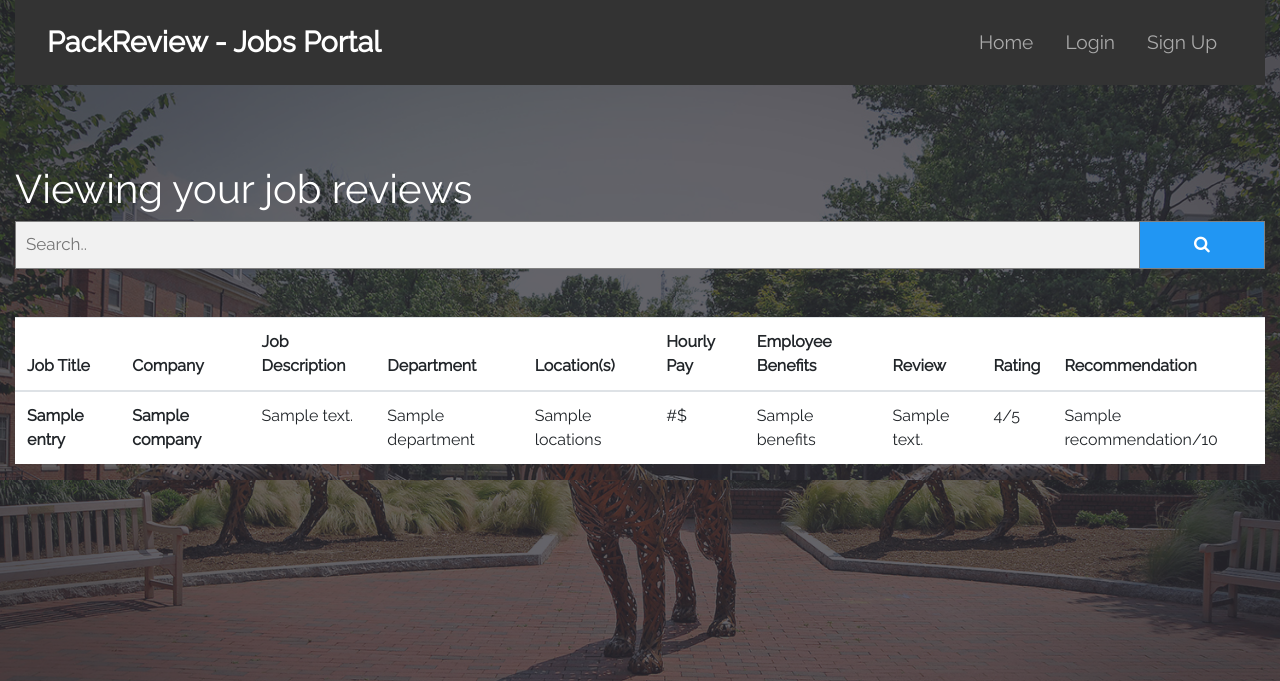
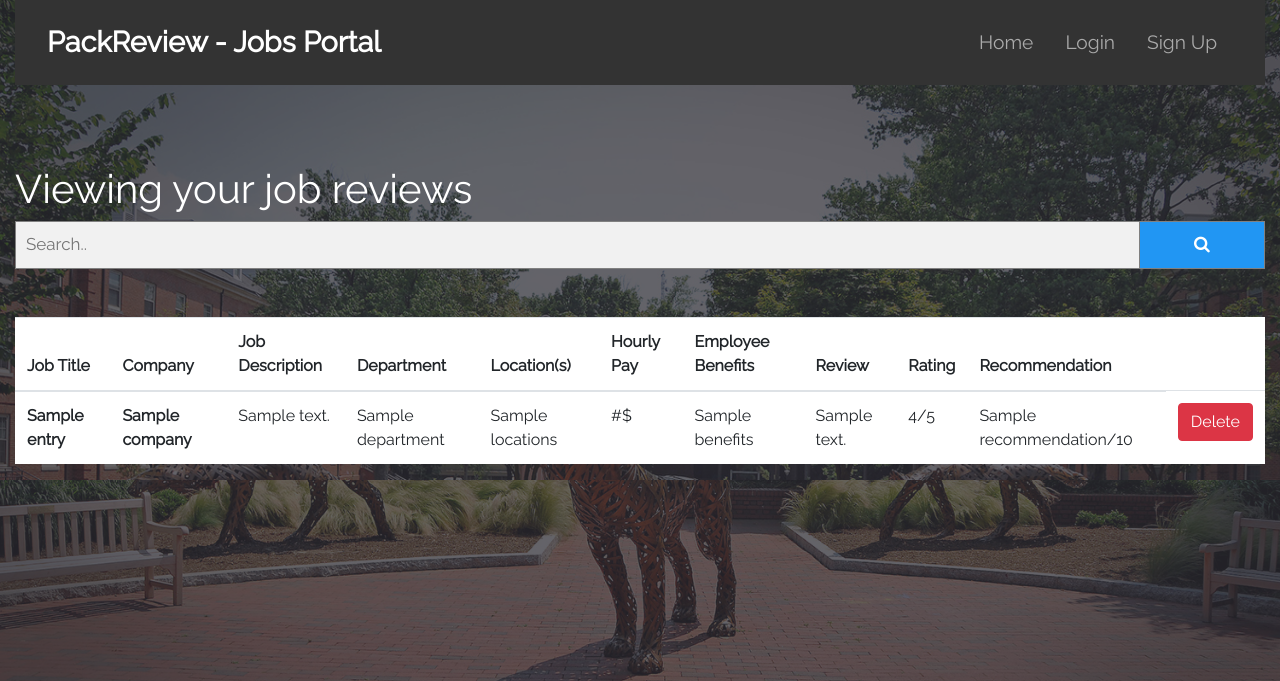
Before and after one commit to kunalshah03/PackReview_Part2, a Flask app: template app/templates/myjobs.html in a window 1280 px wide. Shown: the top 681 px of the page. Run offline with Flask 2, Linux system fonts and the light colour scheme; the template is opened without the code that fills it: most values are stand-ins (such as "Sample title", 1, 10 or a date in 2020); some libraries are stand-ins or nearby versions.

Commit message:
added delete review func

```diff
--- a/app/routes.py
+++ b/app/routes.py
@@ -183,3 +183,18 @@ def view(id):
     jobReview = jobsDB.find_one({"_id": id})
     jobReview['id'] = jobReview.pop('_id')
     return render_template("view.html", entry=jobReview)
+
+@app.route('/delete/<id>')
+def delete(id):
+    """An API to help delete a review"""
+    intializeDB()
+    user = usersDb.find_one({"username": session['username']})
+    if user == None:
+        pass
+
+    reviews = user['reviews']
+    reviews.remove(id)
+    usersDb.update_one({"username": session['username']}, {"$set": {"reviews": reviews}})
+
+    jobsDB.delete_one( {"_id":id })
+    return redirect("/myjobs")
--- a/app/templates/myjobs.html
+++ b/app/templates/myjobs.html
@@ -52,9 +52,9 @@
                         <td>{{ entry.review }}</td>
                         <td>{{ entry.rating }}/5</td>
                         <td>{{ entry.recommendation }}/10</td>
-                        <!-- <td><a class="btn btn-info" href=>
-                             View
-                         </a></td> -->
+                        <td><a class="btn btn-danger" href="/delete/{{ entry.id }}">
+                             Delete
+                         </a></td>
                         <!-- <td>
                             <a class="{{ 'btn btn-success' if entry.status else 'btn btn-dark'}}"
                                href="/turn/{{ entry.id }}">
```
